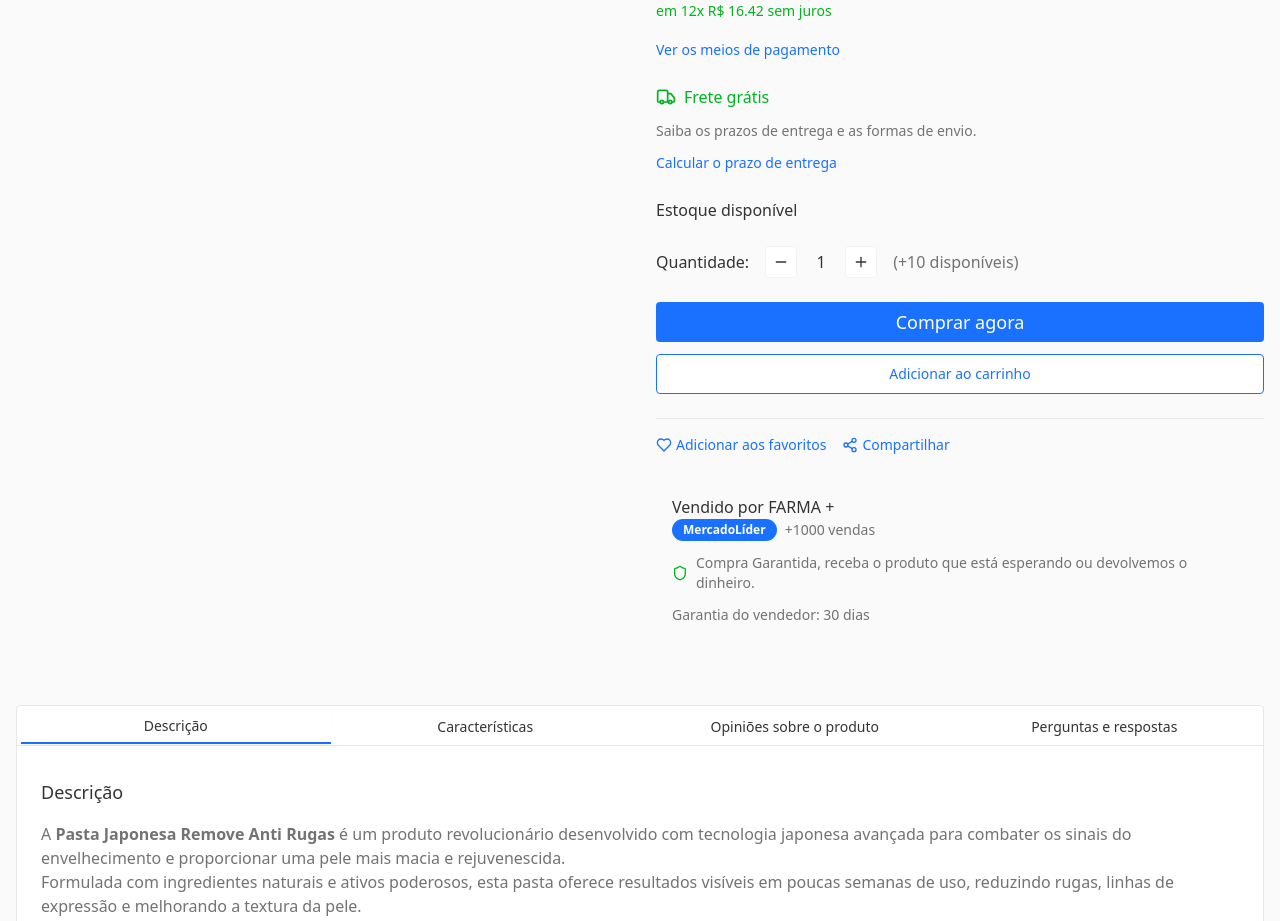
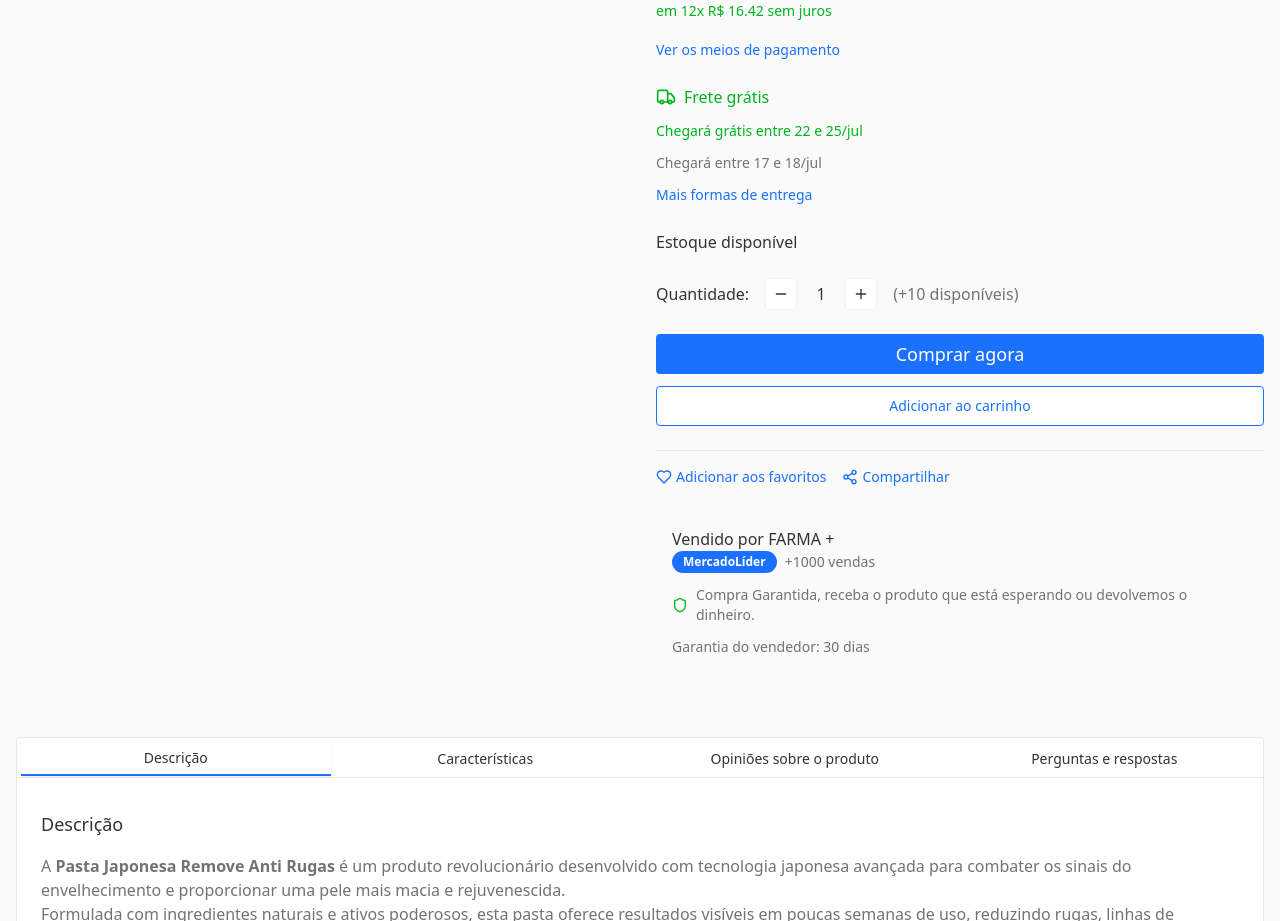
Before and after one commit to Villeneuve0/mercado-clone-remover-shop, a React (Vite) app: page / in a window 1280 px wide. Shown: the part 960-1881 px from the top of the page. Built offline with nearby package versions, Linux system fonts and the light colour scheme; no server answers.

Commit message:
Replace delivery info
Replace "saiba os prazos de entrega e as formas de envio" with the delivery information from the provided image.

```diff
--- a/src/components/ProductInfo.tsx
+++ b/src/components/ProductInfo.tsx
@@ -175,11 +175,14 @@ const ProductInfo = () => {
           <TruckIcon className="w-5 h-5" />
           <span className="font-medium">Frete grátis</span>
         </div>
-        <p className="text-sm text-text-secondary">
-          Saiba os prazos de entrega e as formas de envio.
-        </p>
+        <div className="text-ml-green text-sm font-medium">
+          Chegará grátis entre 22 e 25/jul
+        </div>
+        <div className="text-text-secondary text-sm">
+          Chegará entre 17 e 18/jul
+        </div>
         <Button variant="link" className="text-ml-blue p-0 h-auto text-sm">
-          Calcular o prazo de entrega
+          Mais formas de entrega
         </Button>
       </div>
 
```
